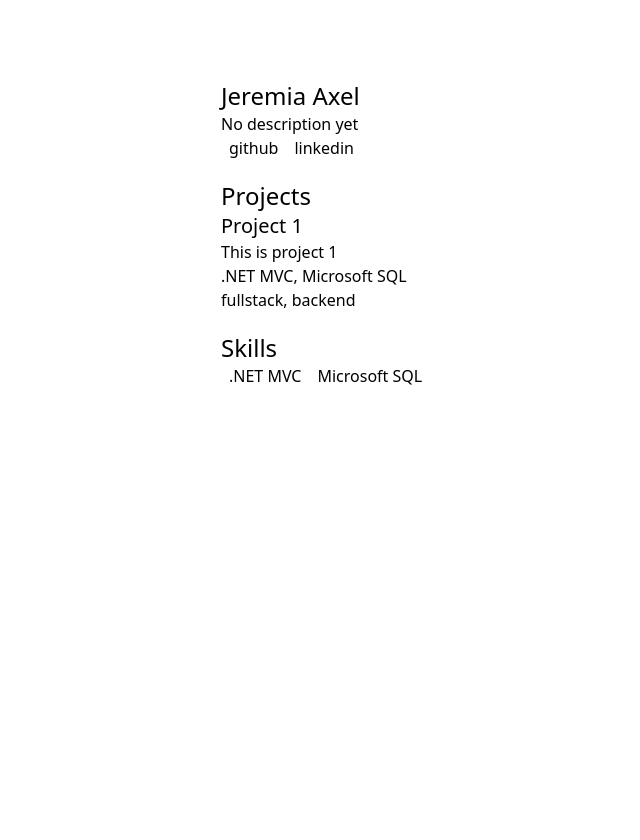
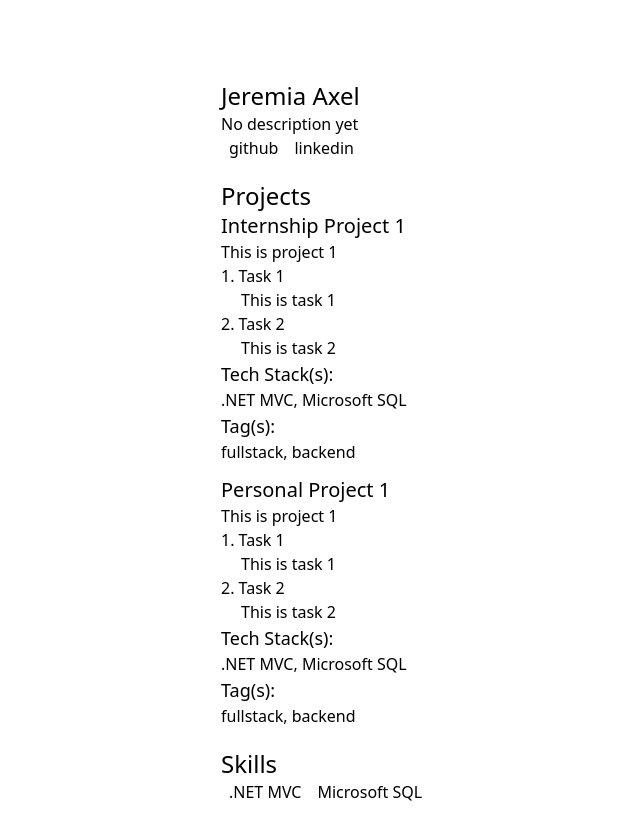
Before and after one commit to jeremiaaxel/jeremiaaxel.github.io, a SvelteKit app: page / in a window 1280 px wide. Shown: the top 840 px of the page, without its empty margins (119-759 px from the left). Before the commit the page ends 800 px from the top, so only its background shows below. Built offline with nearby package versions, Linux system fonts and the light colour scheme.

Commit message:
add prioritized projects

```diff
--- a/src/components/project-item.svelte
+++ b/src/components/project-item.svelte
@@ -8,6 +8,20 @@
 <div class="project">
 	<h1 class="text-xl">{data.name}</h1>
 	<p>{data.description}</p>
-	<p>{formatArrays(data.techStacks)}</p>
-	<p>{formatArrays(data.tags)}</p>
+	<ol class="list-decimal list-inside flex flex-col">
+		{#each data.tasks as task}
+			<li class="">
+				<p class="task-name inline">{task.name}</p>
+				<p class="task-desc ps-5">{task.description}</p>
+			</li>
+		{/each}
+	</ol>
+	<div class="tech-stack">
+		<div class="text-lg">Tech Stack(s):</div>
+		<p>{formatArrays(data.techStacks)}</p>
+	</div>
+	<div class="tags">
+		<div class="text-lg">Tag(s):</div>
+		<p>{formatArrays(data.tags)}</p>
+	</div>
 </div>
--- a/src/components/projects.svelte
+++ b/src/components/projects.svelte
@@ -1,13 +1,20 @@
 <script lang="ts">
 	import ProjectItemComponent from './project-item.svelte';
 	import type { Project } from '$lib/types/project';
+	import { sortProjectsByPriorities } from '$lib/utils/projects';
 
 	export let data: Project[];
+	export let priorities: string[] = ['internship', 'school', 'personal'];
+
+	let uniquePriorities = [...new Set(priorities)];
+	let sortedProjects = sortProjectsByPriorities(data, uniquePriorities);
 </script>
 
 <section id="projects">
 	<h3 class="text-2xl">Projects</h3>
-	{#each data as project}
-		<ProjectItemComponent data={project} />
-	{/each}
+	<div class="flex flex-col space-y-3">
+		{#each sortedProjects as project}
+			<ProjectItemComponent data={project} />
+		{/each}
+	</div>
 </section>
--- a/src/lib/data/data.json
+++ b/src/lib/data/data.json
@@ -15,7 +15,31 @@
     },
     "projects": [
         {
-            "name": "Project 1",
+            "type": "personal",
+            "name": "Personal Project 1",
+            "description": "This is project 1",
+            "tasks": [
+                {
+                    "name": "Task 1",
+                    "description": "This is task 1"
+                },
+                {
+                    "name": "Task 2",
+                    "description": "This is task 2"
+                }
+            ],
+            "techStacks": [
+                ".NET MVC",
+                "Microsoft SQL"
+            ],
+            "tags": [
+                "fullstack",
+                "backend"
+            ]
+        },
+        {
+            "type": "internship",
+            "name": "Internship Project 1",
             "description": "This is project 1",
             "tasks": [
                 {
--- a/src/lib/types/project.ts
+++ b/src/lib/types/project.ts
@@ -11,6 +11,7 @@
 import type { Task } from './task';
 
 export type Project = {
+	type: string;
 	name: string;
 	description: string;
 	tasks: Task[];
--- a/src/lib/utils/extractTechStacks.ts
+++ /dev/null
@@ -1,7 +0,0 @@
-import type { Project } from '$lib/types/project';
-
-export function extractTechStacks(projects: Project[]) {
-    const techStacks = projects.map((project) => project.techStacks);
-    const uniqueTechStacks = [...new Set(techStacks.flat())];
-    return uniqueTechStacks;
-}
--- /dev/null
+++ b/src/lib/utils/projects.ts
@@ -0,0 +1,30 @@
+import type { Project } from '$lib/types/project';
+
+export function sortProjectsByPriorities(data: Project[], priorities: string[]): Project[] {
+    type ProjectsByType = {
+        [key: string]: Project[]
+    };
+
+    const projectsByType: ProjectsByType = data.reduce((acc: ProjectsByType, project: Project) => {
+        if (acc[project.type]) {
+            acc[project.type].push(project);
+        } else {
+            acc = { ...acc, [project.type]: [project] };
+        }
+        return acc;
+    }, {});
+    const sortedProjects: Project[] = [];
+    priorities.forEach(priority => {
+        if (projectsByType[priority]) {
+            console.log(...projectsByType[priority]);
+            sortedProjects.push(...projectsByType[priority]);
+        }
+    });
+    return sortedProjects;
+}
+
+export function extractTechStacks(projects: Project[]) {
+    const techStacks = projects.map((project) => project.techStacks);
+    const uniqueTechStacks = [...new Set(techStacks.flat())];
+    return uniqueTechStacks;
+}
--- a/src/routes/+page.svelte
+++ b/src/routes/+page.svelte
@@ -4,7 +4,7 @@
 
 	import dataJson from '$lib/data/data.json';
 
-	import { extractTechStacks } from '$lib/utils/extractTechStacks';
+	import { extractTechStacks } from '$lib/utils/projects';
 
 	import ProjectsComponent from '../components/projects.svelte';
 	import ProfileComponent from '../components/profile.svelte';
@@ -13,10 +13,14 @@
 	let profile: Profile = dataJson.profile;
 	let projects: Project[] = dataJson.projects;
 	let dynamicSkills: string[] = extractTechStacks(projects);
+	const priorities = ['internship', 'school', 'personal'];
 </script>
 
-<section class="flex flex-col md:container md:mx-80 my-20 md:px-5 space-y-5">
+<section
+	class="flex flex-col my-20 space-y-5
+		   md:container xl:mx-80 lg:mx-40 sm:mx-20 md:px-5"
+>
 	<ProfileComponent data={profile} />
-	<ProjectsComponent data={projects} />
+	<ProjectsComponent data={projects} priorities={priorities} />
 	<SkillsComponent data={dynamicSkills} />
 </section>
```
